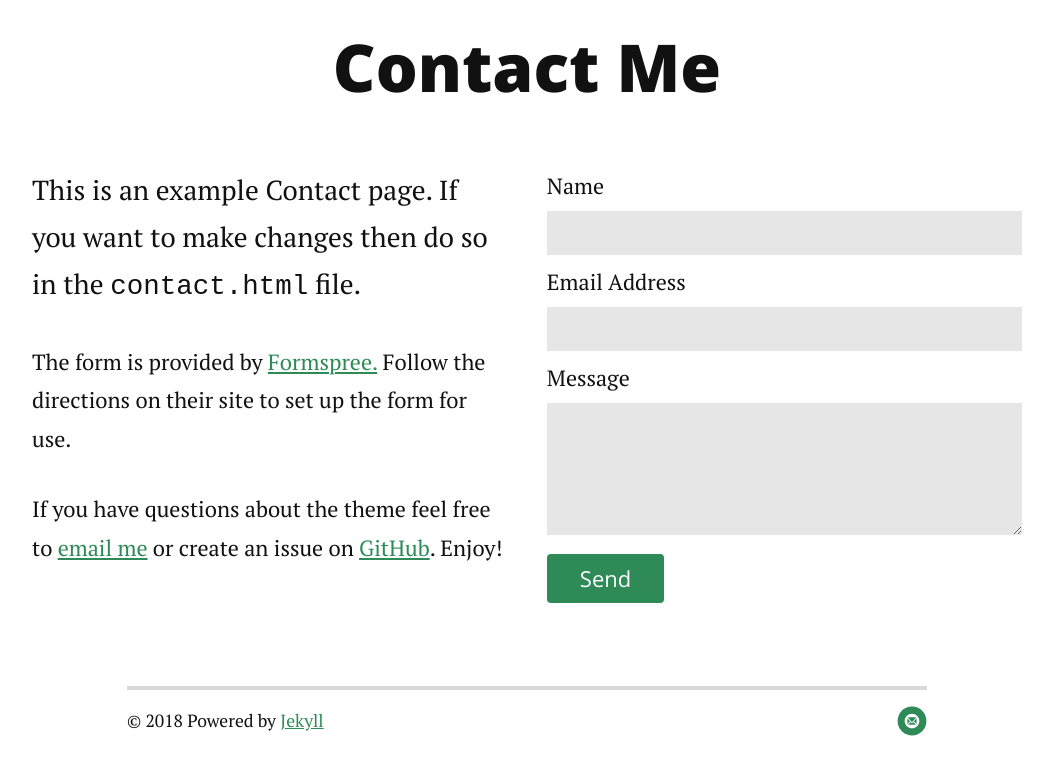
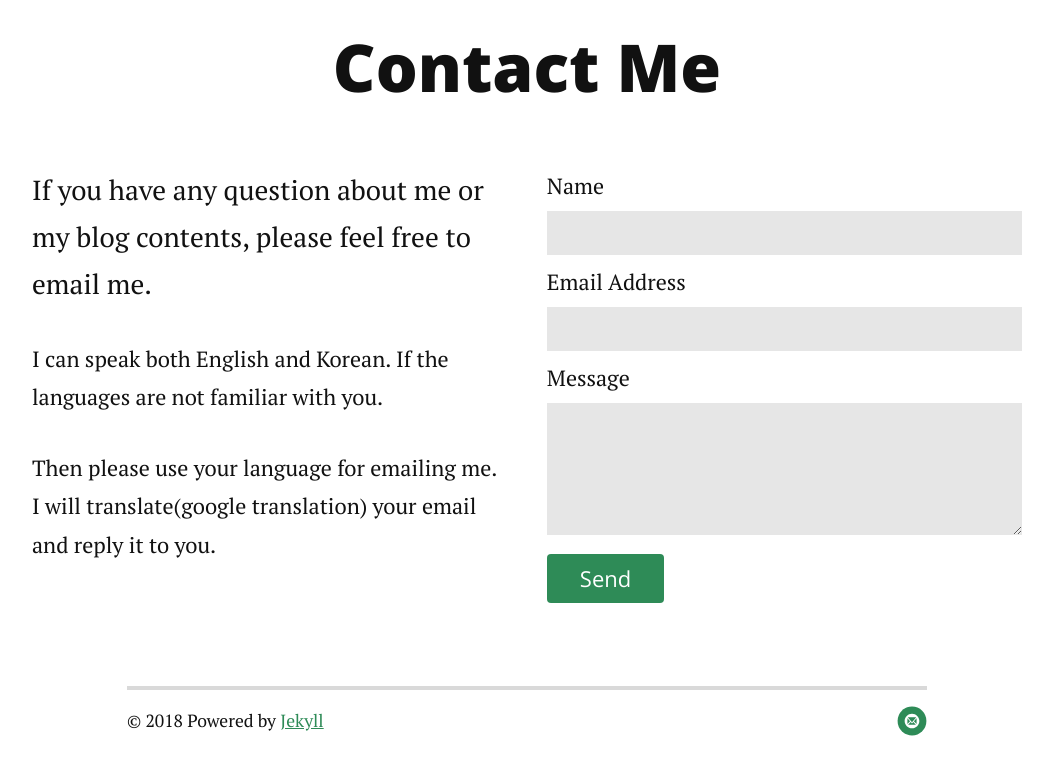
Before and after one commit to jin-dev/jin-dev.github.com, a Jekyll site: the page built from contact.md, in a window 1280 px wide. Shown: the part 330-1107 px from the top of the page, without its empty margins (113-1166 px from the left). Built offline with Jekyll 4.4.1, drawn with Linux system fonts in a browser that asks for light colours; nearby versions of some CDN libraries.

Commit message:
fixed contact.md

```diff
--- a/contact.md
+++ b/contact.md
@@ -6,9 +6,9 @@ title: Contact Jin
 <div id="contact">
   <h1 class="pageTitle">Contact Me</h1>
   <div class="contactContent">
-    <p class="intro">This is an example Contact page. If you want to make changes then do so in the <code>contact.html</code> file.</p>
-    <p>The form is provided by <a href="http://formspree.io/">Formspree.</a> Follow the directions on their site to set up the form for use.</p>
-    <p>If you have questions about the theme feel free to <a href="mailto:brimaidesigns@gmail.com">email me</a> or create an issue on <a href="https://github.com/brianmaierjr/long-haul">GitHub</a>. Enjoy!</p>
+    <p class="intro"> If you have any question about me or my blog contents, please feel free to email me.</p>
+    <p> I can speak both English and Korean. If the languages are not familiar with you.  </p>
+    <p> Then please use your language for emailing me. I will translate(google translation) your email and reply it to you.</p>
   </div>
   <form action="https://formspree.io/jpar303@gmail.com" method="POST">
     <label for="name">Name</label>
```
